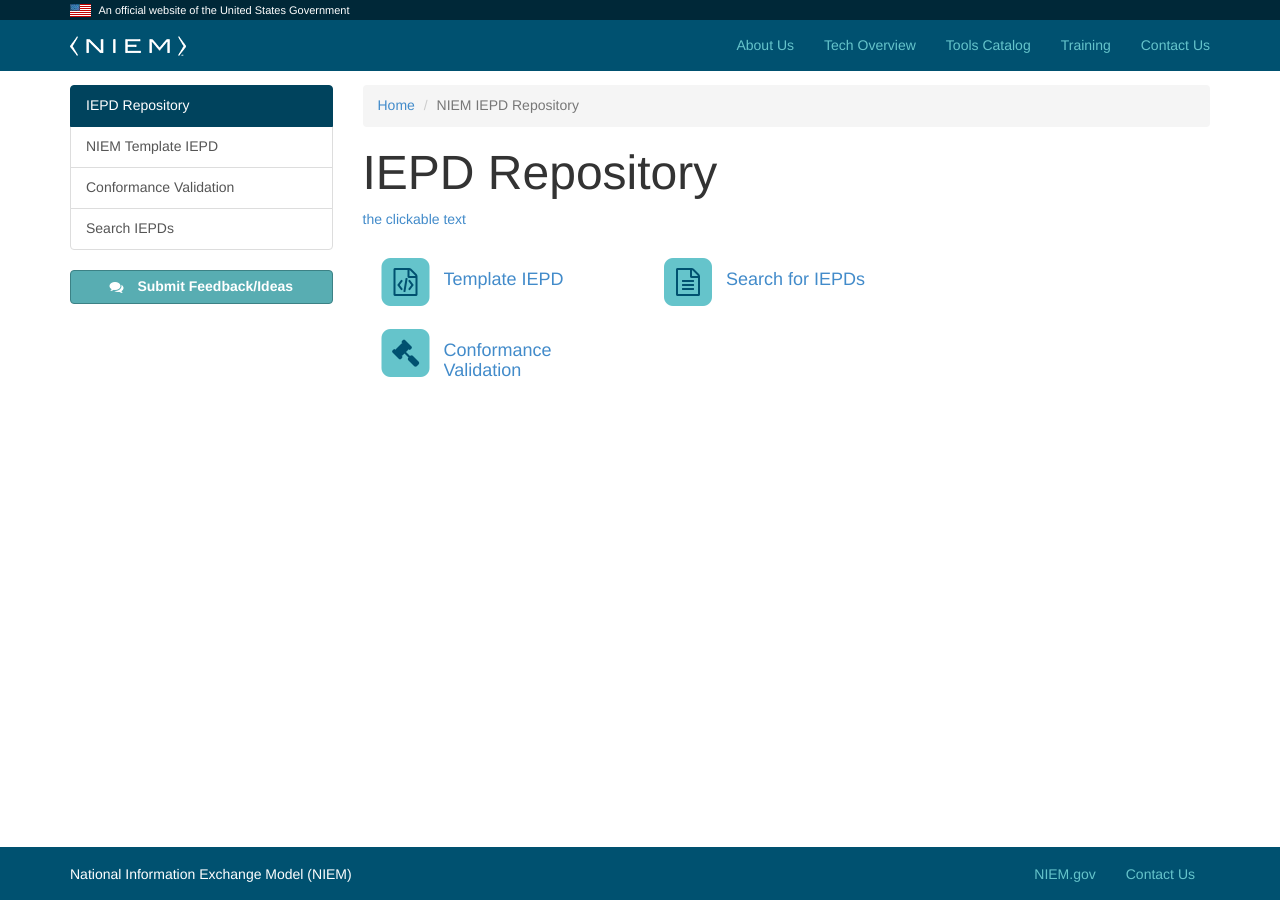
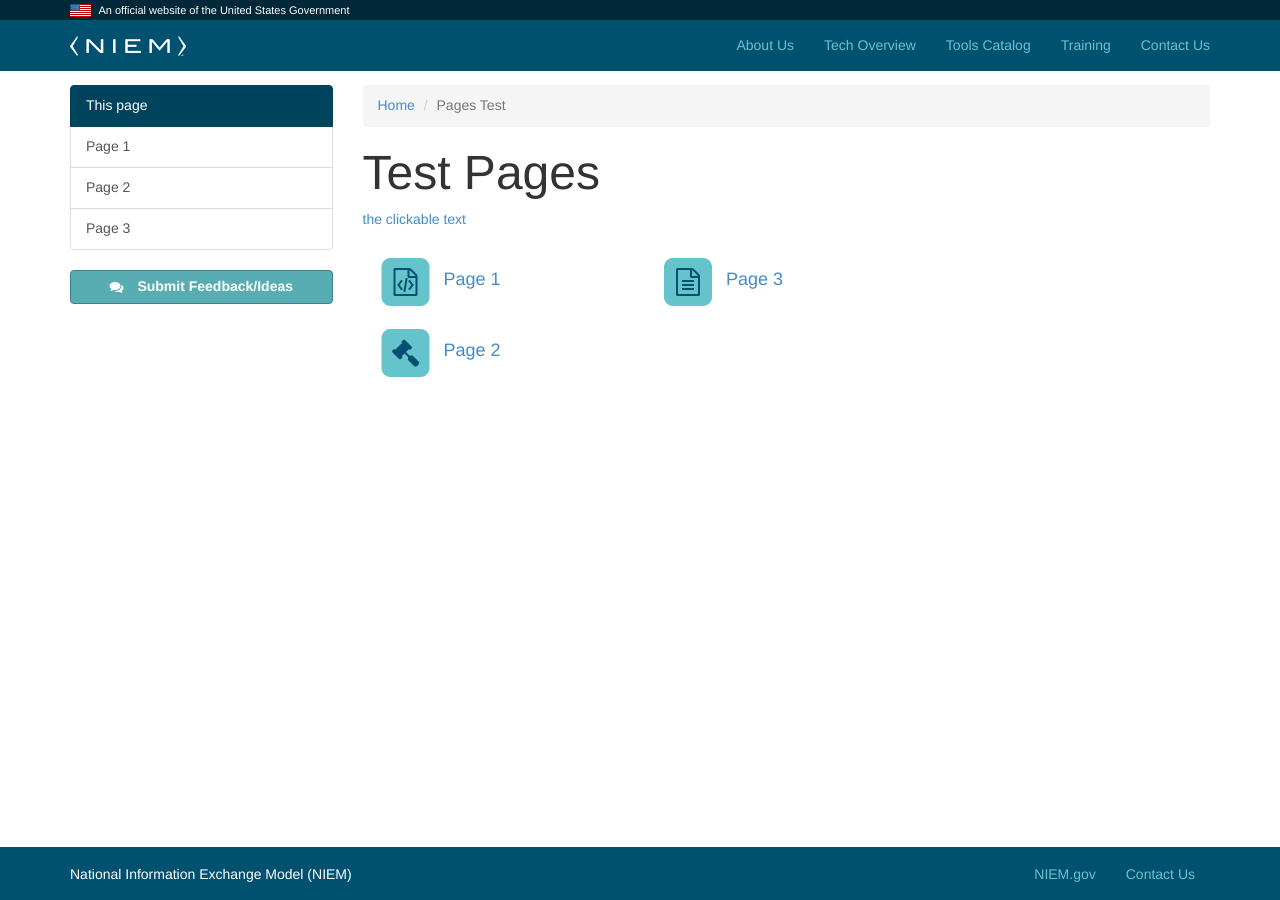
Before and after one commit to jtmrice/Test-Pages, a Jekyll site: the page built from index.md, in a window 1280 px wide. Built offline with Jekyll 4.4.1, drawn with Linux system fonts in a browser that asks for light colours; nearby versions of some CDN libraries.

Commit message:
Updated Test Page

```diff
--- a/_includes/sidebar.html
+++ b/_includes/sidebar.html
@@ -1,9 +1,9 @@
 <!-- sidebar -->
 <div class="section-nav list-group">
-    <a class="list-group-item active" href="#">IEPD Repository</a>
-    <a class="list-group-item" href="https://github.com/jtmrice/Template-IEPD">NIEM Template IEPD</a>
-    <a class="list-group-item" href="#">Conformance Validation</a>
-    <a class="list-group-item" href="#">Search IEPDs</a>
+    <a class="list-group-item active" href="#">This page</a>
+    <a class="list-group-item" href="#">Page 1</a>
+    <a class="list-group-item" href="#">Page 2</a>
+    <a class="list-group-item" href="#">Page 3</a>
 </div>
 
 <a class="btn btn-primary feedback-btn" href="https://github.com/NIEM/NIEM.github.io/issues">
--- a/_layouts/default.html
+++ b/_layouts/default.html
@@ -25,7 +25,7 @@
           <div class="col-md-9 col-md-push-3">
             <ol class="breadcrumb">
               <li><a href="/">Home</a></li>
-              <li class="active">NIEM IEPD Repository</li>
+              <li class="active">Pages Test</li>
             </ol>
             {{ content }}
           </div>
--- a/index.md
+++ b/index.md
@@ -1,8 +1,8 @@
 ---
-title: IEPD Repository
+title: Test Pages
 layout: "default"
 ---
-# IEPD Repository
+# Test Pages
 
 
 
@@ -18,7 +18,7 @@ layout: "default"
       </span>
     </div>
     <div class="media-body">
-      <h4 class="media-heading" style="margin-top:15px"><a href="https://github.com/jtmrice/Template-IEPD/">Template IEPD</a></h4>
+      <h4 class="media-heading" style="margin-top:15px"><a href="#">Page 1</a></h4>
     </div>
   </div>
   <div class="media">
@@ -29,7 +29,7 @@ layout: "default"
       </span>
     </div>
     <div class="media-body">
-      <h4 class="media-heading" style="margin-top:15px"><a href="#">Conformance Validation</a></h4>
+      <h4 class="media-heading" style="margin-top:15px"><a href="#">Page 2</a></h4>
     </div>
   </div>
 </div>
@@ -42,7 +42,7 @@ layout: "default"
       </span>
     </div>
     <div class="media-body">
-      <h4 class="media-heading" style="margin-top:15px"><a href="#">Search for IEPDs</a></h4>
+      <h4 class="media-heading" style="margin-top:15px"><a href="#">Page 3</a></h4>
     </div>
   </div>
 </div>
```
